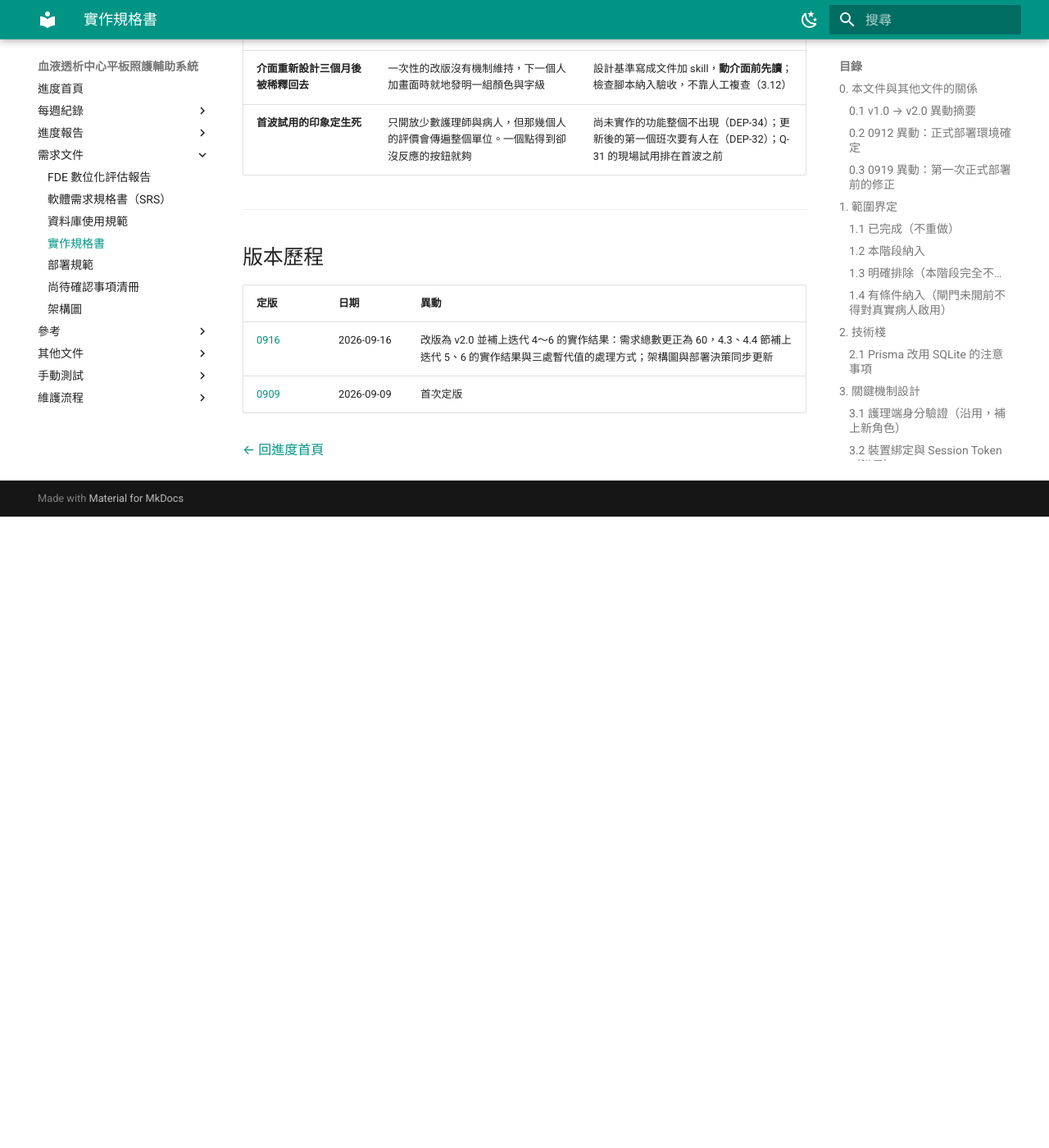
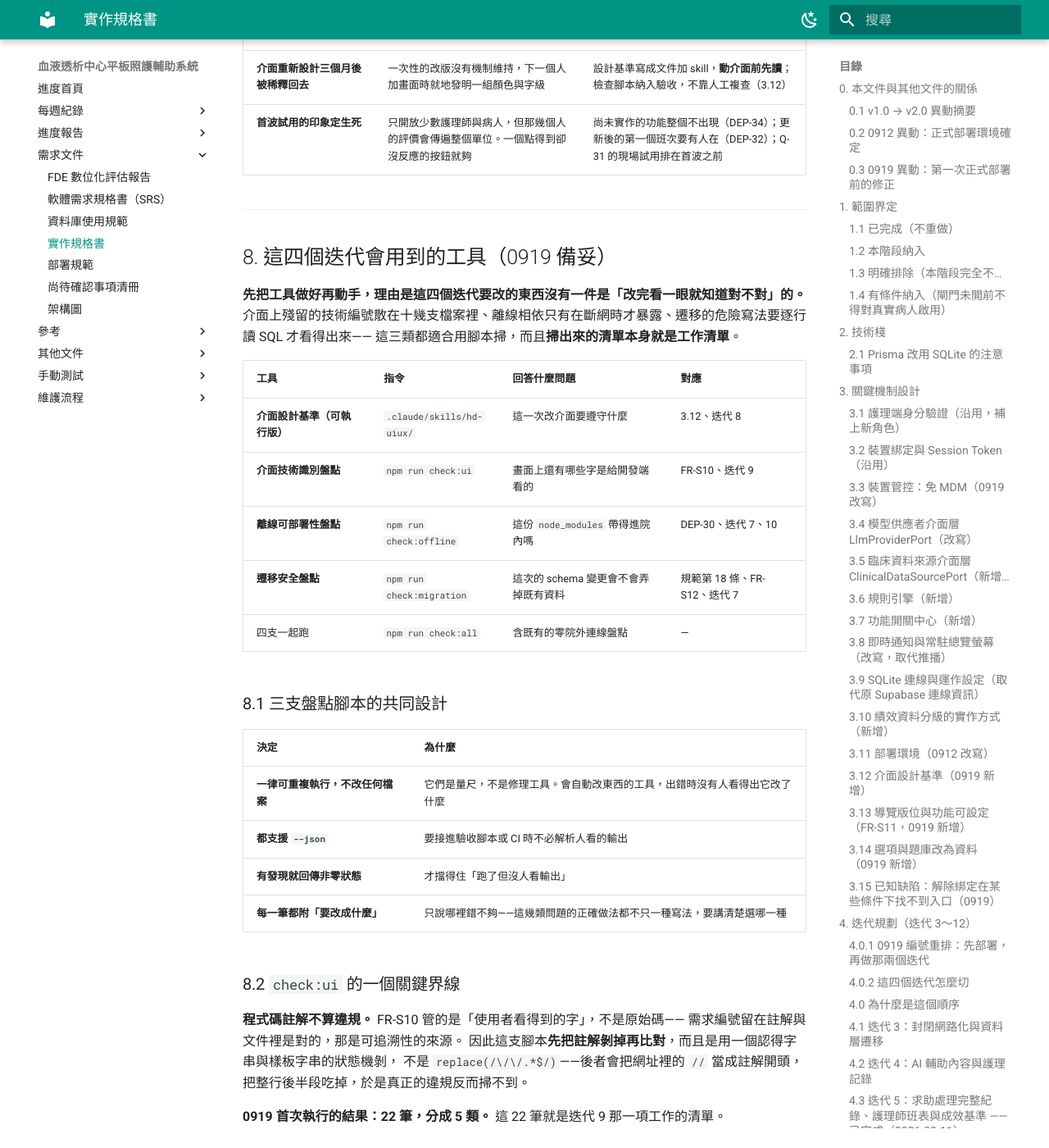
Before and after one commit to 94sh09sh19sh/hd-docs, an MkDocs documentation site: the page built from docs/requirements/implementation-spec.md, in a window 1280 px wide and 1400 px high, scrolled down 37930 px. Shown: the whole window at 82% size. Built offline with MkDocs 1.6.1 and Material for MkDocs 9.7.7, drawn with Linux system fonts in a browser that asks for light colours; the version menu is left out; before the commit the page ends 38560 px from its top, so only the background shows below that; some of the changed text lies outside the part shown.

Commit message:
docs: 自私有 repo 同步（2026-09-18）

````diff
--- a/docs/requirements/implementation-spec.md
+++ b/docs/requirements/implementation-spec.md
@@ -1000,6 +1000,58 @@ BACKUP_DIR=                # 備份輸出目錄，須與資料庫檔案同機
 
 ---
 
+## 8. 這四個迭代會用到的工具（0919 備妥）
+
+**先把工具做好再動手，理由是這四個迭代要改的東西沒有一件是「改完看一眼就知道對不對」的。**
+介面上殘留的技術編號散在十幾支檔案裡、離線相依只有在斷網時才暴露、遷移的危險寫法要逐行讀 SQL 才看得出來——
+這三類都適合用腳本掃，而且**掃出來的清單本身就是工作清單**。
+
+| 工具 | 指令 | 回答什麼問題 | 對應 |
+|---|---|---|---|
+| **介面設計基準（可執行版）** | `.claude/skills/hd-uiux/` | 這一次改介面要遵守什麼 | 3.12、迭代 8 |
+| **介面技術識別盤點** | `npm run check:ui` | 畫面上還有哪些字是給開發端看的 | FR-S10、迭代 9 |
+| **離線可部署性盤點** | `npm run check:offline` | 這份 `node_modules` 帶得進院內嗎 | DEP-30、迭代 7、10 |
+| **遷移安全盤點** | `npm run check:migration` | 這次的 schema 變更會不會弄掉既有資料 | 規範第 18 條、FR-S12、迭代 7 |
+| 四支一起跑 | `npm run check:all` | 含既有的零院外連線盤點 | — |
+
+### 8.1 三支盤點腳本的共同設計
+
+| 決定 | 為什麼 |
+|---|---|
+| **一律可重複執行，不改任何檔案** | 它們是量尺，不是修理工具。會自動改東西的工具，出錯時沒有人看得出它改了什麼 |
+| **都支援 `--json`** | 要接進驗收腳本或 CI 時不必解析人看的輸出 |
+| **有發現就回傳非零狀態** | 才擋得住「跑了但沒人看輸出」 |
+| **每一筆都附「要改成什麼」** | 只說哪裡錯不夠——這幾類問題的正確做法都不只一種寫法，要講清楚選哪一種 |
+
+### 8.2 `check:ui` 的一個關鍵界線
+
+**程式碼註解不算違規。** FR-S10 管的是「使用者看得到的字」，不是原始碼——
+需求編號留在註解與文件裡是對的，那是可追溯性的來源。
+因此這支腳本**先把註解剝掉再比對**，而且是用一個認得字串與樣板字串的狀態機剝，
+不是 `replace(/\/\/.*$/)`——後者會把網址裡的 `//` 當成註解開頭，
+把整行後半段吃掉，於是真正的違規反而掃不到。
+
+**0919 首次執行的結果：22 筆，分成 5 類。** 這 22 筆就是迭代 9 那一項工作的清單。
+
+### 8.3 `check:offline` 首次執行就抓到一個真的問題
+
+`prisma` 與 `@prisma/client` 宣告的是 `^6.5.0`，**實際安裝到的是 6.19.3**。
+浮動的版本範圍讓引擎與 CLI 有機會在某次重新安裝後對不起來，而症狀會是一個看起來毫不相干的錯誤。
+迭代 7 要把它鎖成確定版本（DEP-30 第 3 點）。
+
+### 8.4 還沒有工具、要靠人的四件事
+
+**寫出來是為了不要假裝腳本涵蓋了全部。**
+
+| 要驗什麼 | 為什麼腳本驗不到 | 怎麼辦 |
+|---|---|---|
+| 對比度 | 要實際算色值，而顏色來自 CSS 自訂屬性與繼承 | 在瀏覽器的開發者工具裡量 |
+| 觸控目標尺寸 | 要實際繪製才知道最終尺寸 | 同上，或用瀏覽器自動化量測 |
+| 求助區在輪播中有沒有被蓋住 | 要真的畫出來才看得到 | 輪播中與非輪播各截一張圖比對（基準 2.3） |
+| 安裝包在乾淨機器上跑不跑得起來 | 這台機器上有開發環境 | **只能在一台乾淨的 Windows 機器上實際跑**（DEP-22） |
+
+---
+
 ## 版本歷程
 
 | 定版 | 日期 | 異動 |
--- a/docs/weekly/AGENT.md
+++ b/docs/weekly/AGENT.md
@@ -352,6 +352,12 @@ python -m mkdocs build -f .docs-preview/mkdocs.yml
 grep -n '](requirements/\|](reports/\|](reference/\|](testing/' docs/index.md
 ```
 
+> **這一段只驗文件。** 專案另有四支與文件無關的盤點腳本（`check:egress`、`check:ui`、
+> `check:offline`、`check:migration`，可用 `npm run check:all` 一次跑完）。
+> 它們不屬於文件維護流程，**不要把它們加進上面的驗收段**；
+> 它們的用途與輸出寫在《[實作規格書](../requirements/implementation-spec.md)》第 8 章，
+> 介面那一支另見《[介面設計基準](../notes/uiux-design-baseline.md)》第 6 節。
+
 相對連結是否還指得到檔案，可用：
 
 ```bash
````
